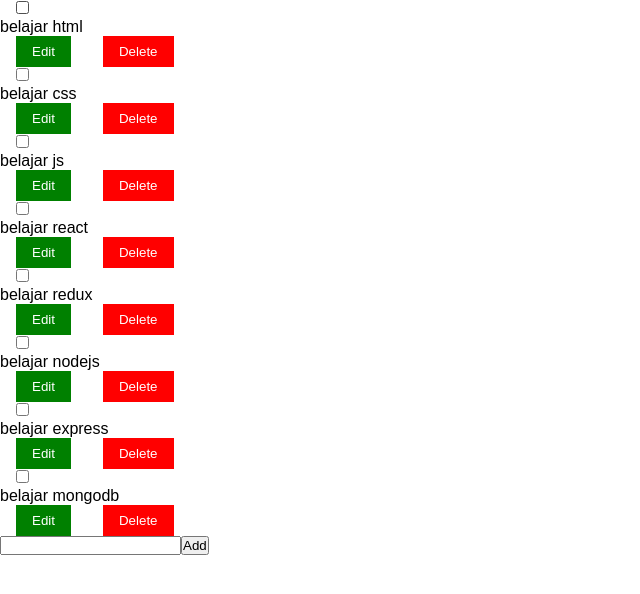
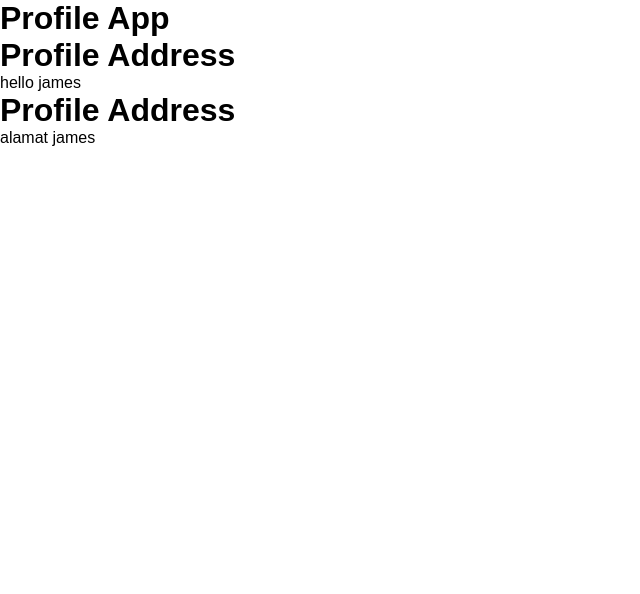
Before and after one commit to jufron/learn-react-js, a React (Vite) app: page / in a window 1280 px wide. Shown: the top 594 px of the page, without its empty margins (0-640 px from the left). Built offline with nearby package versions, Linux system fonts and the light colour scheme.

Commit message:
learn hook context react and how it work

```diff
--- /dev/null
+++ b/src/components/profile/Profile.jsx
@@ -0,0 +1,13 @@
+import { useContext } from "react";
+import { ProfileContext } from "./ProfileContext";
+
+export default function Profile() {
+  const profile = useContext(ProfileContext);
+
+  return (
+    <>
+      <h1>Profile Address</h1>
+      <p>hello {profile}</p>
+    </>
+  );
+}
--- /dev/null
+++ b/src/components/profile/ProfileAddress.jsx
@@ -0,0 +1,13 @@
+import { useContext } from "react"
+import { ProfileContext } from "./ProfileContext"
+
+export default function ProfileAddress() {
+  const profile = useContext(ProfileContext);
+
+  return (
+    <>
+      <h1>Profile Address</h1>
+      <p>alamat {profile}</p>
+    </>
+  )
+}
--- /dev/null
+++ b/src/components/profile/ProfileApp.jsx
@@ -0,0 +1,16 @@
+import Profile from "./Profile";
+import ProfileAddress from "./ProfileAddress";
+import { ProfileContext } from "./ProfileContext";
+
+
+export default function ProfileApp() {
+  return (
+    <>
+      <ProfileContext.Provider value="james">
+        <h1>Profile App</h1>
+        <Profile />
+        <ProfileAddress />
+      </ProfileContext.Provider>
+    </>
+  );
+}
--- /dev/null
+++ b/src/components/profile/ProfileContext.jsx
@@ -0,0 +1,11 @@
+import { createContext } from "react";
+
+export const ProfileContext = createContext('');
+
+// export function ProfileContext () {
+//   return (
+//     <>
+
+//     </>
+//   );
+// }
--- a/src/main.jsx
+++ b/src/main.jsx
@@ -14,6 +14,7 @@ import Contact from './pages/Contact';
 import Task from './components/Task';
 import TaskPages from './pages/Task';
 import NoteApp from './pages/NoteApp';
+import Main from './pages/Main';
 
 createRoot(document.getElementById('root')).render(
   <StrictMode>
@@ -29,6 +30,7 @@ createRoot(document.getElementById('root')).render(
     <Counter /> */}
     {/* <Contact /> */}
     {/* <TaskPages /> */}
-    <NoteApp />
+    {/* <NoteApp /> */}
+    <Main />
   </StrictMode>,
 );
--- /dev/null
+++ b/src/pages/Main.jsx
@@ -0,0 +1,10 @@
+import ProfileApp from "../components/profile/ProfileApp";
+
+
+export default function Main() {
+  return (
+    <>
+      <ProfileApp />
+    </>
+  );
+}
```
